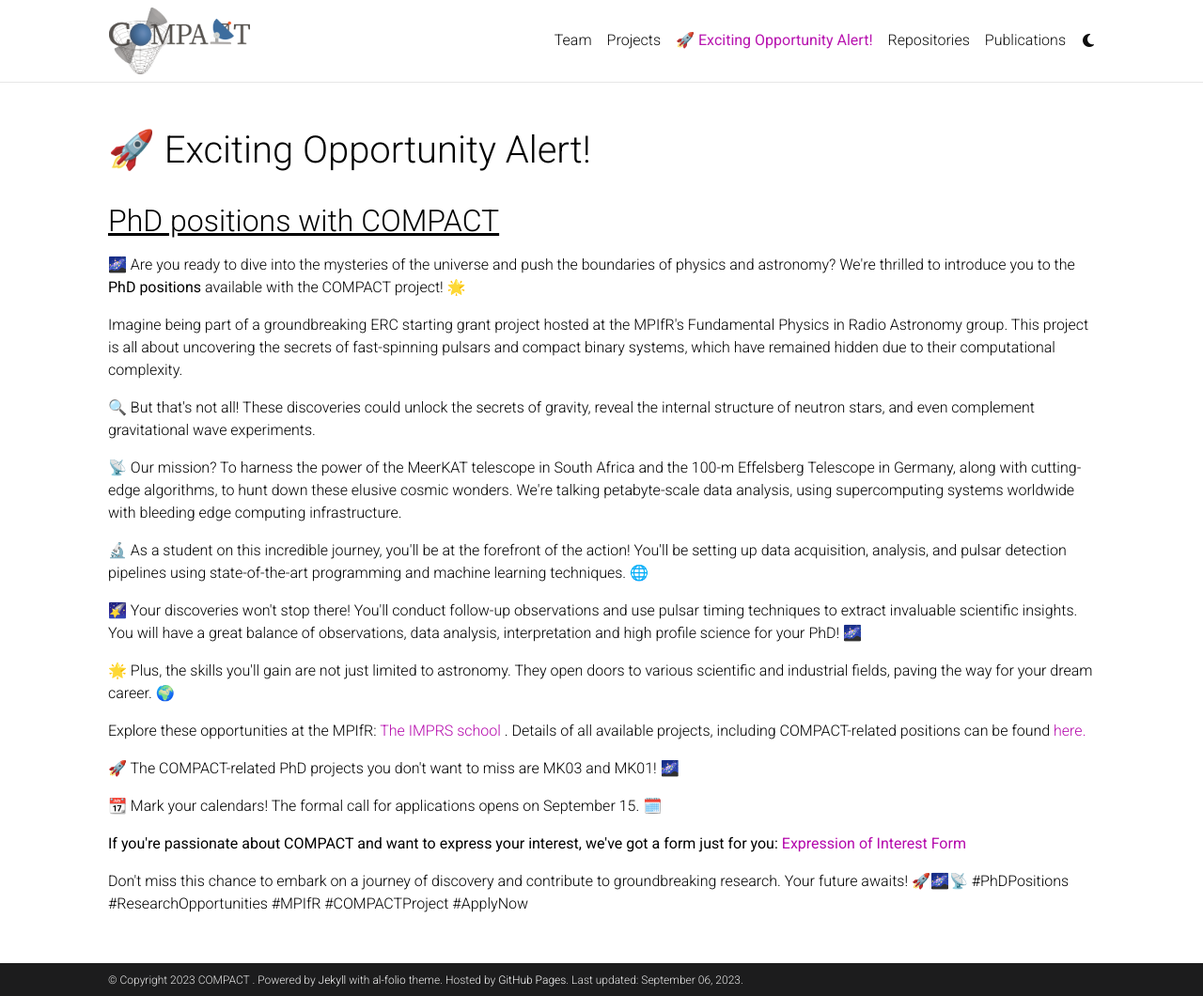
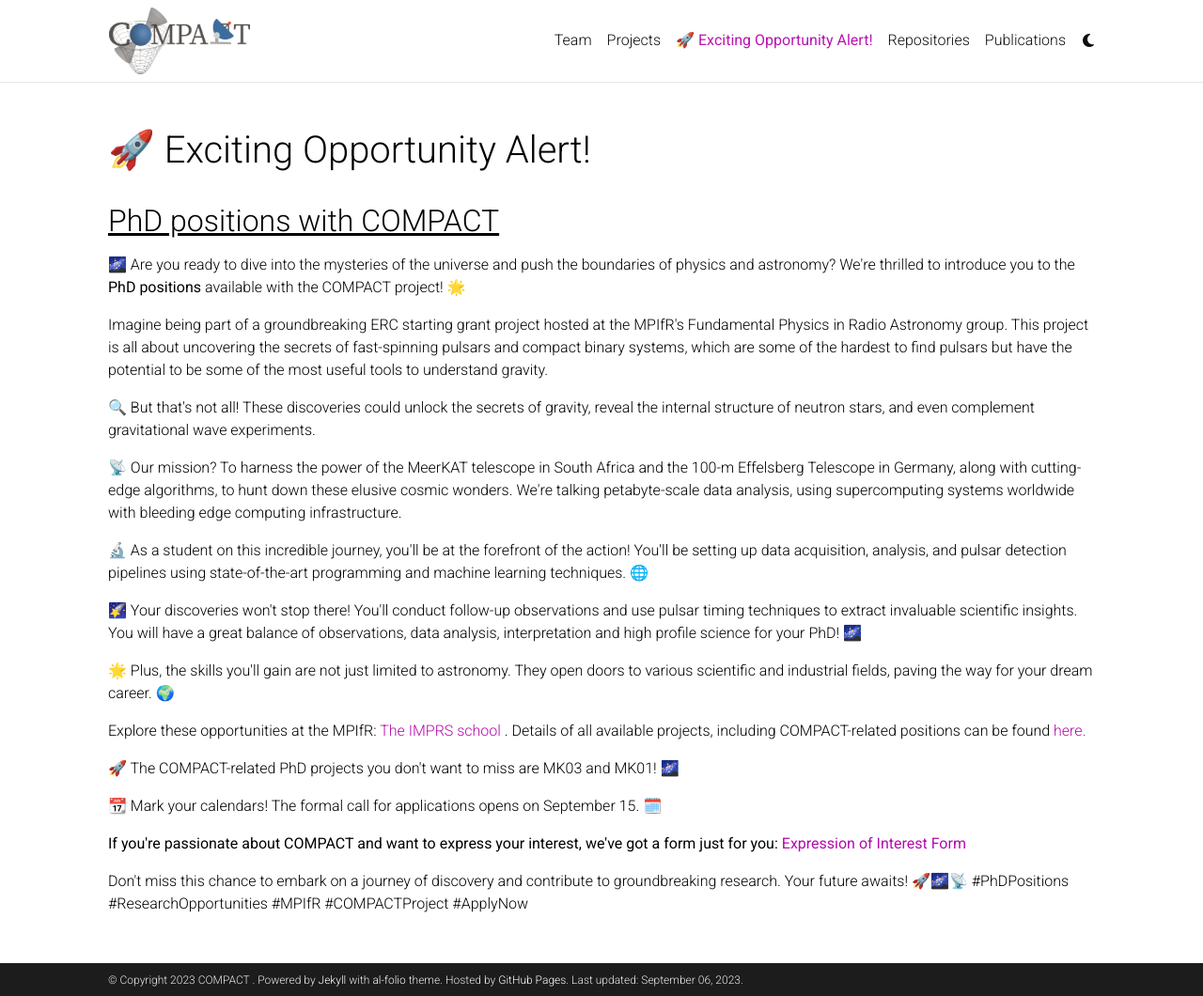
Before and after one commit to erc-compact/erc-compact.github.io, a Jekyll site: the page built from _pages/vacancies.md, in a window 1280 px wide and 1060 px high. Shown: the whole window at 94% size. Built offline with Jekyll 4.4.1, drawn with Linux system fonts in a browser that asks for light colours; comment, search, counter and statistics services are not loaded; a style sheet for code colours, icons or effects is not loaded.

Commit message:
changed phrasing

```diff
--- a/_pages/vacancies.md
+++ b/_pages/vacancies.md
@@ -13,7 +13,7 @@ nav_rank: 3
 <p></p>
 <p> 🌌 Are you ready to dive into the mysteries of the universe and push the boundaries of physics and astronomy? We're thrilled to introduce you to the <b>PhD positions </b> available with the COMPACT project! 🌟</p>
 
-<p>Imagine being part of a groundbreaking ERC starting grant project hosted at the MPIfR's Fundamental Physics in Radio Astronomy group. This project is all about uncovering the secrets of fast-spinning pulsars and compact binary systems, which have remained hidden due to their computational complexity.</p>
+<p>Imagine being part of a groundbreaking ERC starting grant project hosted at the MPIfR's Fundamental Physics in Radio Astronomy group. This project is all about uncovering the secrets of fast-spinning pulsars and compact binary systems, which are some of the hardest to find pulsars but have the potential to be some of the most useful tools to understand gravity.</p>
 
 <p>🔍 But that's not all! These discoveries could unlock the secrets of gravity, reveal the internal structure of neutron stars, and even complement gravitational wave experiments. </p>
 
```
